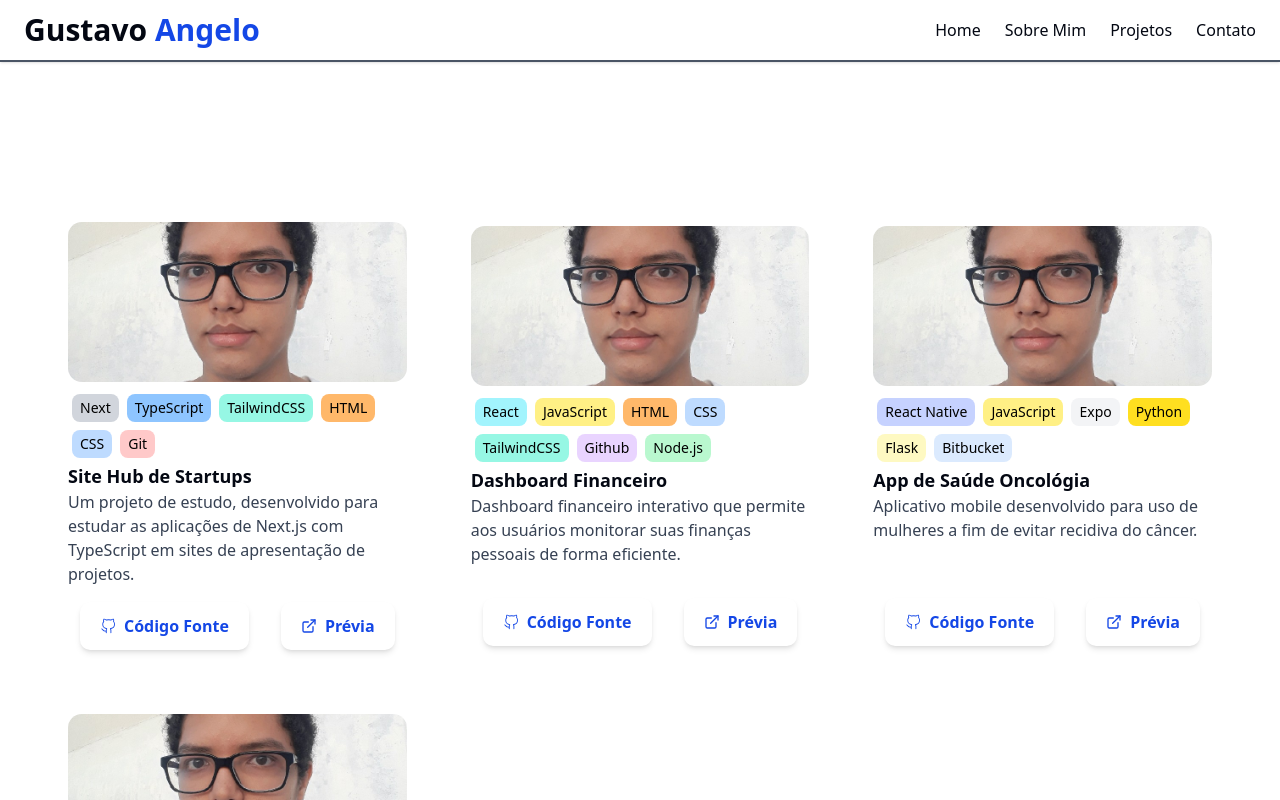
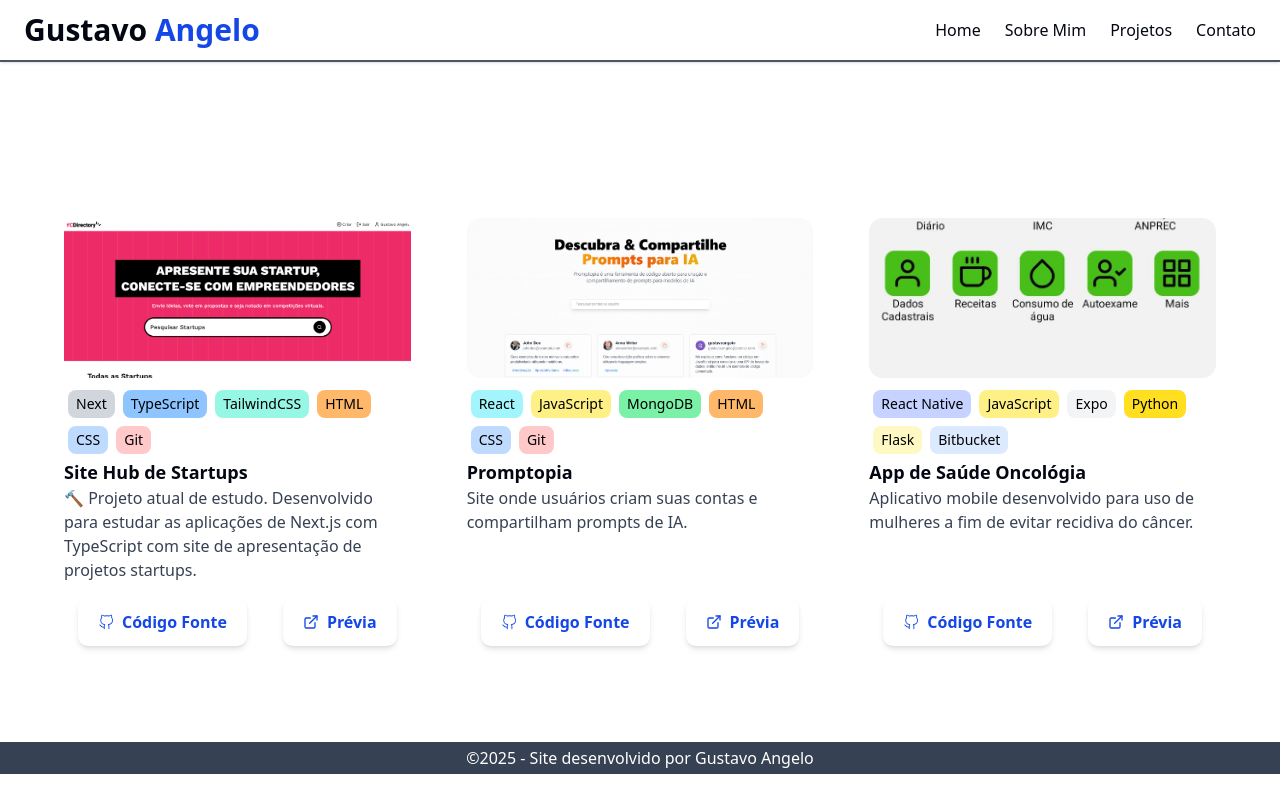
Before and after one commit to Gugangelo/meu-portfolio-2025, a Next.js app: page /projects in a window 1280 px wide. Shown: the top 800 px of the page. Built offline with nearby package versions, Linux system fonts and the light colour scheme.

Commit message:
feat: commit final

```diff
--- a/app/about/page.tsx
+++ b/app/about/page.tsx
@@ -52,7 +52,7 @@ const AboutMe = () => {
             className="about-image"
           />
           <Image
-            src="/Foto_Gustavo_Padrao.png"
+            src="/20251216_123911.jpg"
             alt="FEJECE 2024"
             width={300}
             height={300}
--- a/app/globals.css
+++ b/app/globals.css
@@ -120,7 +120,8 @@
 /* Imagens laterais */
 .about-image {
   @apply rounded-tr-4xl rounded-bl-4xl border-2 border-blue-500
-         w-50 h-50 sm:w-70 sm:h-70 object-cover;
+         /* w-50 h-50 sm:w-75 sm:h-75  */
+         object-contain;
 }
 
 .section-3col {
--- a/app/projects/page.tsx
+++ b/app/projects/page.tsx
@@ -8,37 +8,37 @@ const Projects = () => {
 
       <div className="section-3col">
         <ProjectCard
-          image="/Foto_Gustavo_Padrao.png"
+          image="/StartupHub.png"
           title="Site Hub de Startups"
-          description="Um projeto de estudo, desenvolvido para estudar as aplicações de Next.js com TypeScript em sites de apresentação de projetos."
-          deployUrl="https://deploy.com"
-          previewUrl="https://preview.com"
+          description="🔨 Projeto atual de estudo. Desenvolvido para estudar as aplicações de Next.js com TypeScript com site de apresentação de projetos startups."
+          deployUrl="https://github.com/Gugangelo/startup-hub"
+          previewUrl="https://github.com/Gugangelo/startup-hub"
           tags={["Next", "TypeScript", "TailwindCSS", "HTML", "CSS", "Git"]}
         />
         <ProjectCard
+            image="/Promptopia.png"
+            title="Promptopia"
+            description="Site onde usuários criam suas contas e compartilham prompts de IA."
+            deployUrl="https://promptopia-two-pearl.vercel.app/"
+            previewUrl="https://github.com/Gugangelo/promptopia"
+            tags={["React", "JavaScript", "MongoDB", "HTML", "CSS", "Git"]}
+          />
+        <ProjectCard
+          image="/47d4627b-839e-4ede-9851-a49983f44b0b.jpg"
+          title="App de Saúde Oncológia"
+          description="Aplicativo mobile desenvolvido para uso de mulheres a fim de evitar recidiva do câncer."
+          deployUrl="https://github.com/Gugangelo/"
+          previewUrl="https://github.com/Gugangelo/"
+          tags={["React Native", "JavaScript", "Expo", "Python", "Flask", "Bitbucket"]}
+        />
+        {/* <ProjectCard
           image="/Foto_Gustavo_Padrao.png"
           title="Dashboard Financeiro"
           description="Dashboard financeiro interativo que permite aos usuários monitorar suas finanças pessoais de forma eficiente."
-          deployUrl="https://deploy.com"
-          previewUrl="https://preview.com"
+          deployUrl="https://github.com/Gugangelo/"
+          previewUrl="https://github.com/Gugangelo/"
           tags={["React", "JavaScript", "HTML", "CSS", "TailwindCSS", "Github", "Node.js"]}
-        />
-        <ProjectCard
-          image="/Foto_Gustavo_Padrao.png"
-          title="App de Saúde Oncológia"
-          description="Aplicativo mobile desenvolvido para uso de mulheres a fim de evitar recidiva do câncer."
-          deployUrl="https://deploy.com"
-          previewUrl="https://preview.com"
-          tags={["React Native", "JavaScript", "Expo", "Python", "Flask", "Bitbucket"]}
-        />
-        <ProjectCard
-          image="/Foto_Gustavo_Padrao.png"
-          title="Promptopia"
-          description="Site onde usuários criam suas contas e compartilham prompts de IA."
-          deployUrl="https://deploy.com"
-          previewUrl="https://preview.com"
-          tags={["React", "JavaScript", "MongoDB", "HTML", "CSS", "Git"]}
-        />
+        /> */}
         {/* <ProjectCard
           image="/Foto_Gustavo_Padrao.png"
           title="A"
--- a/components/ProjectCard.tsx
+++ b/components/ProjectCard.tsx
@@ -41,7 +41,7 @@ const ProjectCard = ({
   tags
 }: ProjectCardProps) => {
   return (
-    <div className='bg-white rounded-2xl flex flex-col min-h-115 p-5 w-full max-w-100'>
+    <div className='bg-white rounded-2xl flex flex-col min-h-115 p-4 w-full max-w-100'>
       <div className="relative h-40 mb-2 rounded-xl overflow-hidden">
         <Image
           src={image}
@@ -71,10 +71,10 @@ const ProjectCard = ({
       </div>
 
       <div className='flex justify-around flex-row gap-2 mt-4'>
-        <Link href={previewUrl} className="btn btn-responsive">
+        <Link target='_blank' href={previewUrl} className="btn btn-responsive">
           <VscGithubAlt /> Código Fonte
         </Link>
-        <Link href={deployUrl} className="btn btn-responsive">
+        <Link target='_blank' href={deployUrl} className="btn btn-responsive">
           <FiExternalLink /> Prévia
         </Link>
       </div>
```
